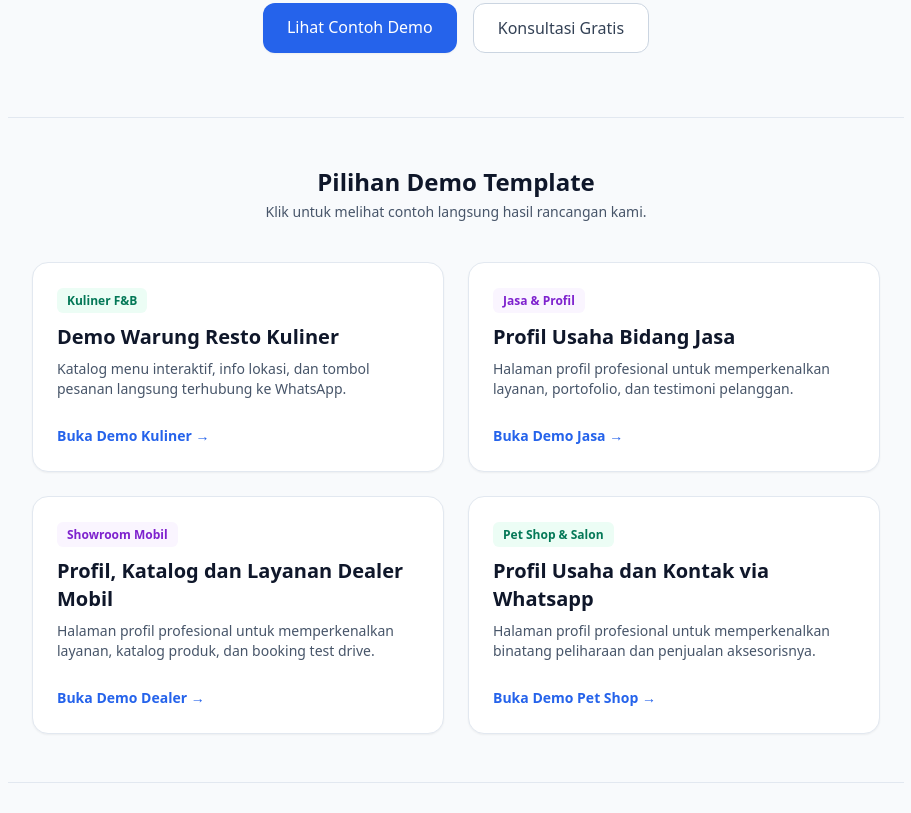
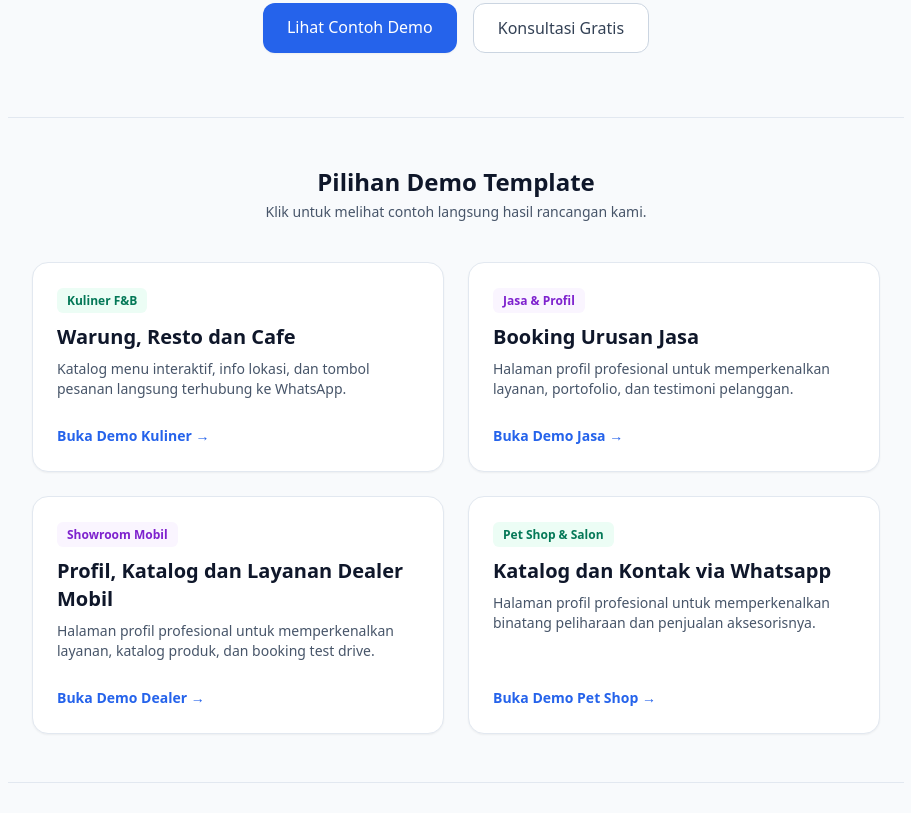
Before and after one commit to dru90n/milucha.works, a plain HTML site: page index.html in a window 1280 px wide. Shown: the part 384-1197 px from the top of the page, without its empty margins (184-1095 px from the left). Drawn offline with nearby package versions, Linux system fonts and the light colour scheme.

Commit message:
Update index.html

```diff
--- a/index.html
+++ b/index.html
@@ -84,7 +84,7 @@
             <div class="bg-white dark:bg-slate-900 border border-slate-200 dark:border-slate-800 rounded-2xl p-6 shadow-sm hover:shadow-md transition flex flex-col justify-between">
                 <div>
                     <span class="text-xs font-semibold text-emerald-700 dark:text-emerald-300 bg-emerald-50 dark:bg-emerald-950/70 px-2.5 py-1 rounded-md">Kuliner F&B</span>
-                    <h3 class="text-xl font-bold text-slate-900 dark:text-white mt-3">Demo Warung Resto Kuliner</h3>
+                    <h3 class="text-xl font-bold text-slate-900 dark:text-white mt-3">Warung, Resto dan Cafe</h3>
                     <p class="text-slate-600 dark:text-slate-400 text-sm mt-2">Katalog menu interaktif, info lokasi, dan tombol pesanan langsung terhubung ke WhatsApp.</p>
                 </div>
                 <div class="mt-6">
@@ -98,7 +98,7 @@
             <div class="bg-white dark:bg-slate-900 border border-slate-200 dark:border-slate-800 rounded-2xl p-6 shadow-sm hover:shadow-md transition flex flex-col justify-between">
                 <div>
                     <span class="text-xs font-semibold text-purple-700 dark:text-purple-300 bg-purple-50 dark:bg-purple-950/70 px-2.5 py-1 rounded-md">Jasa & Profil</span>
-                    <h3 class="text-xl font-bold text-slate-900 dark:text-white mt-3">Profil Usaha Bidang Jasa</h3>
+                    <h3 class="text-xl font-bold text-slate-900 dark:text-white mt-3">Booking Urusan Jasa</h3>
                     <p class="text-slate-600 dark:text-slate-400 text-sm mt-2">Halaman profil profesional untuk memperkenalkan layanan, portofolio, dan testimoni pelanggan.</p>
                 </div>
                 <div class="mt-6">
@@ -126,7 +126,7 @@
             <div class="bg-white dark:bg-slate-900 border border-slate-200 dark:border-slate-800 rounded-2xl p-6 shadow-sm hover:shadow-md transition flex flex-col justify-between">
                 <div>
                     <span class="text-xs font-semibold text-emerald-700 dark:text-emerald-300 bg-emerald-50 dark:bg-emerald-950/70 px-2.5 py-1 rounded-md">Pet Shop & Salon</span>
-                    <h3 class="text-xl font-bold text-slate-900 dark:text-white mt-3">Profil Usaha dan Kontak via Whatsapp</h3>
+                    <h3 class="text-xl font-bold text-slate-900 dark:text-white mt-3">Katalog dan Kontak via Whatsapp</h3>
                     <p class="text-slate-600 dark:text-slate-400 text-sm mt-2">Halaman profil profesional untuk memperkenalkan binatang peliharaan dan penjualan aksesorisnya.</p>
                 </div>
                 <div class="mt-6">
```
